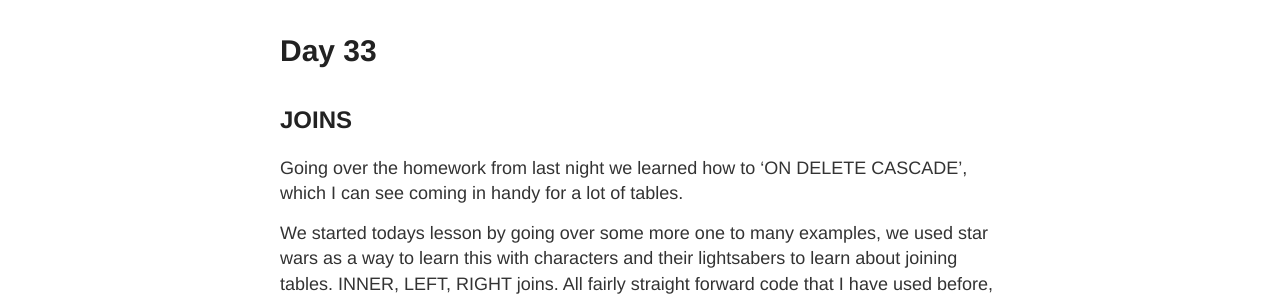
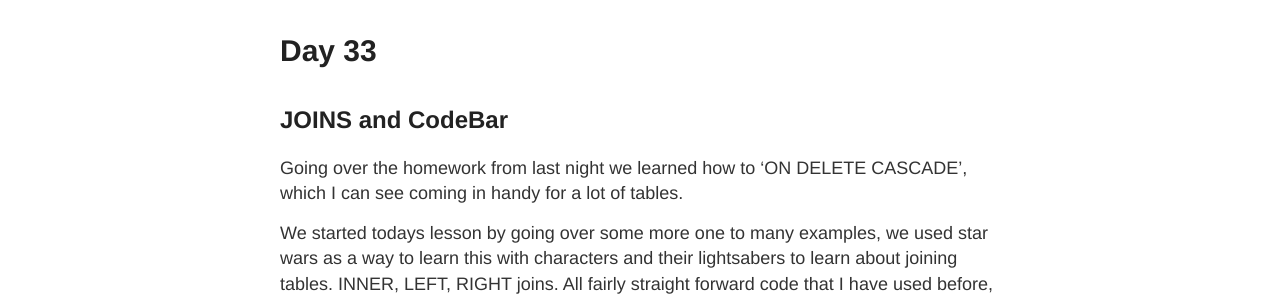
Before and after one commit to angelinalblyth/angelinalblyth.github.io, a Jekyll site: the page built from _posts/2018-5-31-Day33.md, in a window 1280 px wide. Shown: the part 136-436 px from the top of the page. Built offline with Jekyll 4.4.1, drawn with Linux system fonts in a browser that asks for light colours.

Commit message:
Updated title for day 33

```diff
--- a/_posts/2018-5-31-Day33.md
+++ b/_posts/2018-5-31-Day33.md
@@ -4,7 +4,7 @@ title: Day 33
 ---
 
 
-## JOINS
+## JOINS and CodeBar
 
 Going over the homework from last night we learned how to 'ON DELETE CASCADE', which I can see coming in handy for a lot of tables.
 
```
